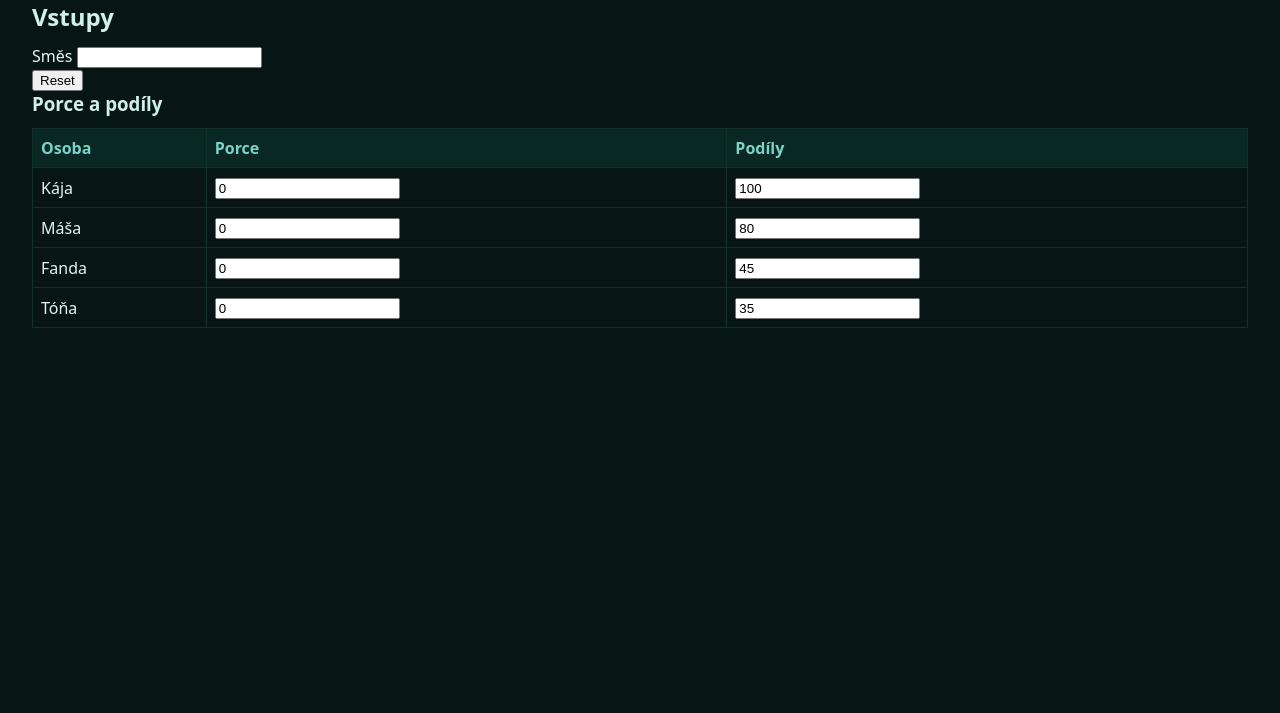
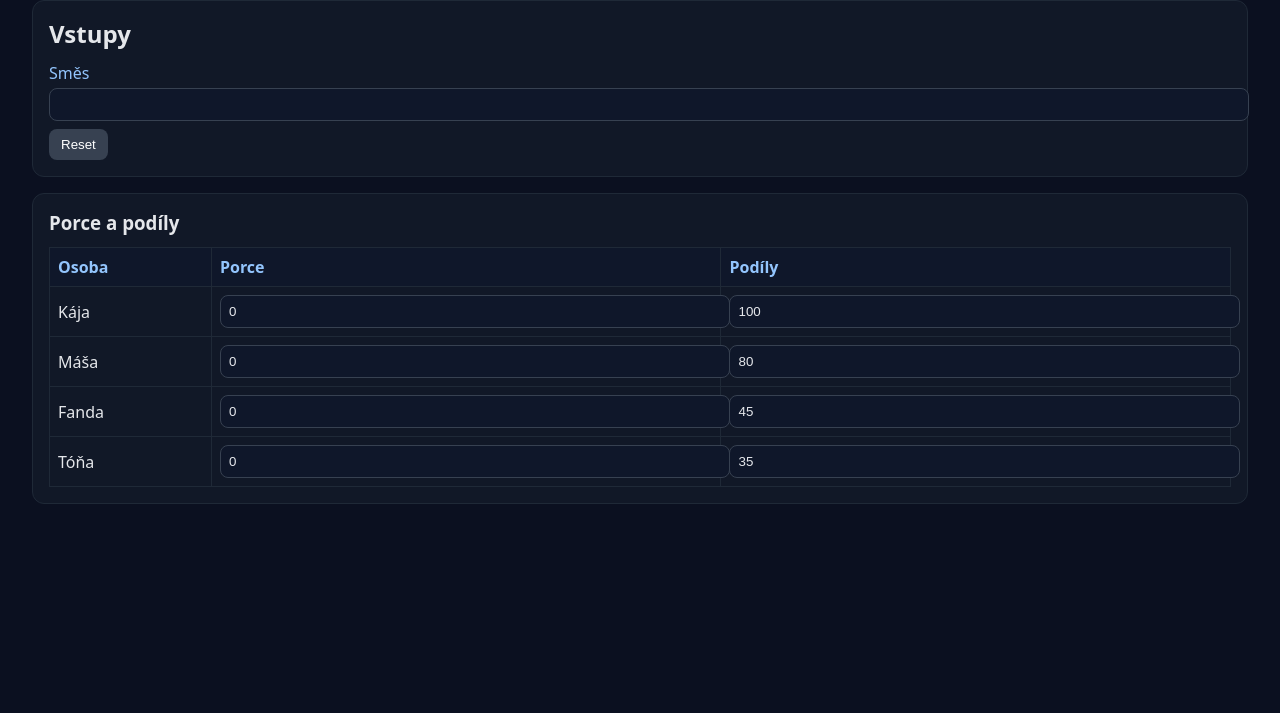
Before and after one commit to echozone38/smes, a plain HTML site: page index.html in a window 1280 px wide. Shown: the part 87-800 px from the top of the page. Drawn offline with Linux system fonts and the light colour scheme.

Commit message:
Add files via upload

```diff
--- a/index.html
+++ b/index.html
@@ -6,21 +6,19 @@
   <meta name="viewport" content="width=device-width, initial-scale=1">
   <title>Směs do porcí</title>
   <link rel="manifest" href="manifest.json">
-
-<style>
-  :root{
-    --bg:#071614; --text:#e6f4f1; --card:#0c201d; --card-border:#12312b;
-    --field-bg:#0a1d1a; --field-border:#1b4039; --accent:#0f766e; --accent-2:#1f5c54;
-    --heading:#d0f0ea; --label:#7bd3c8;
-  }
-  html,body{background:var(--bg);color:var(--text)}
-  body{font-family:system-ui,-apple-system,Segoe UI,Roboto,Ubuntu,Helvetica,Arial,sans-serif;margin:0;padding:2rem;}
-  h1,h2,h3,h4{color:var(--heading);margin:0 0 .75rem}
-  table{width:100%;border-collapse:collapse;margin-top:.5rem}
-  th,td{border:1px solid var(--card-border);padding:.5rem;text-align:left}
-  th{background:rgba(11,49,43,.65);color:var(--label)}
-  .btn{background:var(--accent);color:#fff;border:none;border-radius:.5rem;padding:.4rem .7rem}
-</style>
+  <style>
+    body{font-family:system-ui,-apple-system,Segoe UI,Roboto,Ubuntu,Helvetica,Arial,sans-serif;background:#0b1020;color:#e5e7eb;margin:0;padding:2rem;}
+    h1,h2,h3{color:#e5e7eb;margin:0 0 .75rem}
+    .card{background:#111827;border:1px solid #1f2937;border-radius:.75rem;padding:1rem;margin-bottom:1rem}
+    label{display:block;margin:.25rem 0 .25rem;color:#93c5fd}
+    input[type="number"]{width:100%;padding:.5rem;border-radius:.5rem;border:1px solid #374151;background:#0f172a;color:#e5e7eb}
+    table{width:100%;border-collapse:collapse;margin-top:.5rem}
+    th,td{border:1px solid #1f2937;padding:.5rem;text-align:left}
+    th{background:#0f172a;color:#93c5fd}
+    .btns{display:flex;gap:.5rem;margin-top:.5rem}
+    button{background:#0f766e;color:white;border:none;border-radius:.5rem;padding:.5rem .75rem;cursor:pointer}
+    button.secondary{background:#374151}
+  </style>
 </head>
 <body>
   <h1>Směs do porcí</h1>
```
Also changed, not shown: manifest.json.
